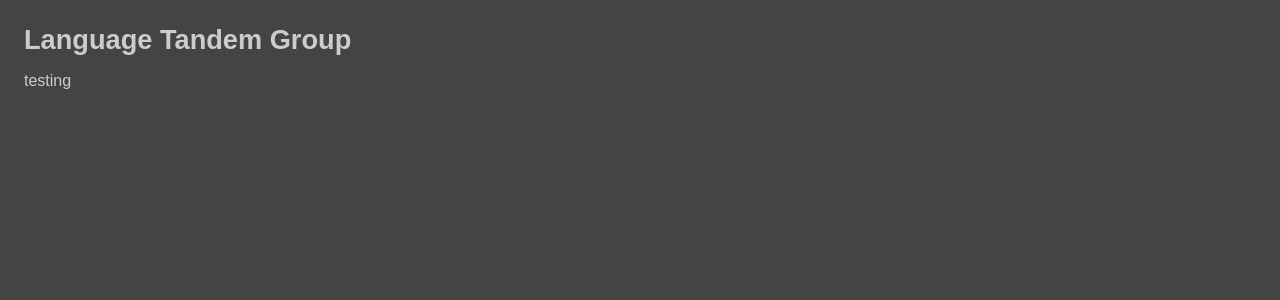
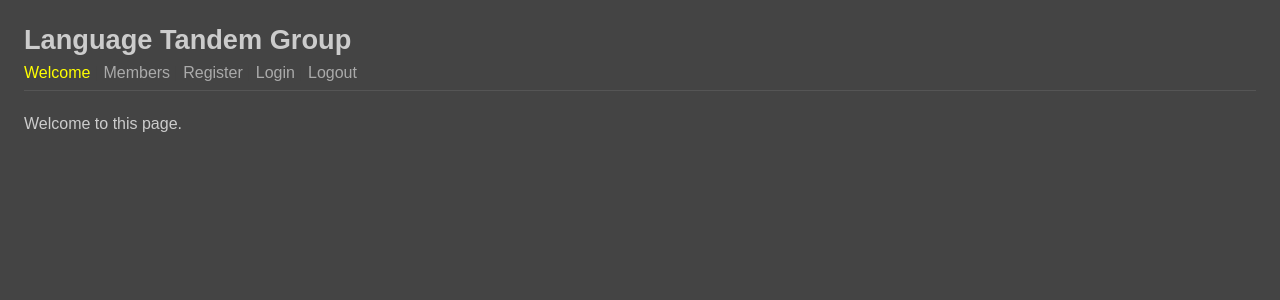
Before and after one commit to edwardtanguay/et02-react-register-frontend, a React (Vite) app: page /welcome in a window 1280 px wide. Shown: the top 300 px of the page. Built offline with nearby package versions, Linux system fonts and the light colour scheme.

Commit message:
frontend finished

```diff
--- a/src/App.scss
+++ b/src/App.scss
@@ -7,6 +7,27 @@ body {
 	h1 {
 		font-size: 1.7rem;
 		margin: 0;
+	}
+
+	nav {
+		margin-top: .5rem;
+		margin-bottom: 1.5rem;
+		padding-bottom: .5rem;
+		border-bottom: 1px solid #555;
+
+		a {
+			color: #aaa;
+			text-decoration: none;
+		}
+
+		a:not(:last-of-type)::after {
+			color: #444;
+			content: ' | ';
+		}
+
+		a.active {
+			color: yellow;
+		}
 	}
 
 	animation: fadein .2s ease-in;
--- a/src/App.tsx
+++ b/src/App.tsx
@@ -1,12 +1,35 @@
 import './App.scss';
+import { NavLink, Route, Routes, Navigate } from 'react-router-dom';
+import { PageWelcome } from './pages/PageWelcome';
+import { PageMembers } from './pages/PageMembers';
+import { PageRegister } from './pages/PageRegister';
+import { PageLogin } from './pages/PageLogin';
+import { PageLogout } from './pages/PageLogout';
+import { PageConfirmLink } from './pages/PageConfirmLink';
 
 function App() {
-		return (
-				<div className="App">
-						<h1>Language Tandem Group</h1>
-						<p>testing</p>
-				</div>
-		);
+	return (
+		<div className="App">
+			<h1>Language Tandem Group</h1>
+			<nav>
+				<NavLink to="/welcome">Welcome</NavLink>
+				<NavLink to="/members">Members</NavLink>
+				<NavLink to="/register">Register</NavLink>
+				<NavLink to="/login">Login</NavLink>
+				<NavLink to="/logout">Logout</NavLink>
+			</nav>
+
+			<Routes>
+				<Route path="/welcome" element={<PageWelcome />} />
+				<Route path="/members" element={<PageMembers />} />
+				<Route path="/register" element={<PageRegister />} />
+				<Route path="/login" element={<PageLogin />} />
+				<Route path="/logout" element={<PageLogout />} />
+				<Route path="/confirm-link" element={<PageConfirmLink />} />
+				<Route path="/" element={<Navigate to="/welcome" replace />} />
+			</Routes>
+		</div>
+	);
 }
 
 export default App;
```
